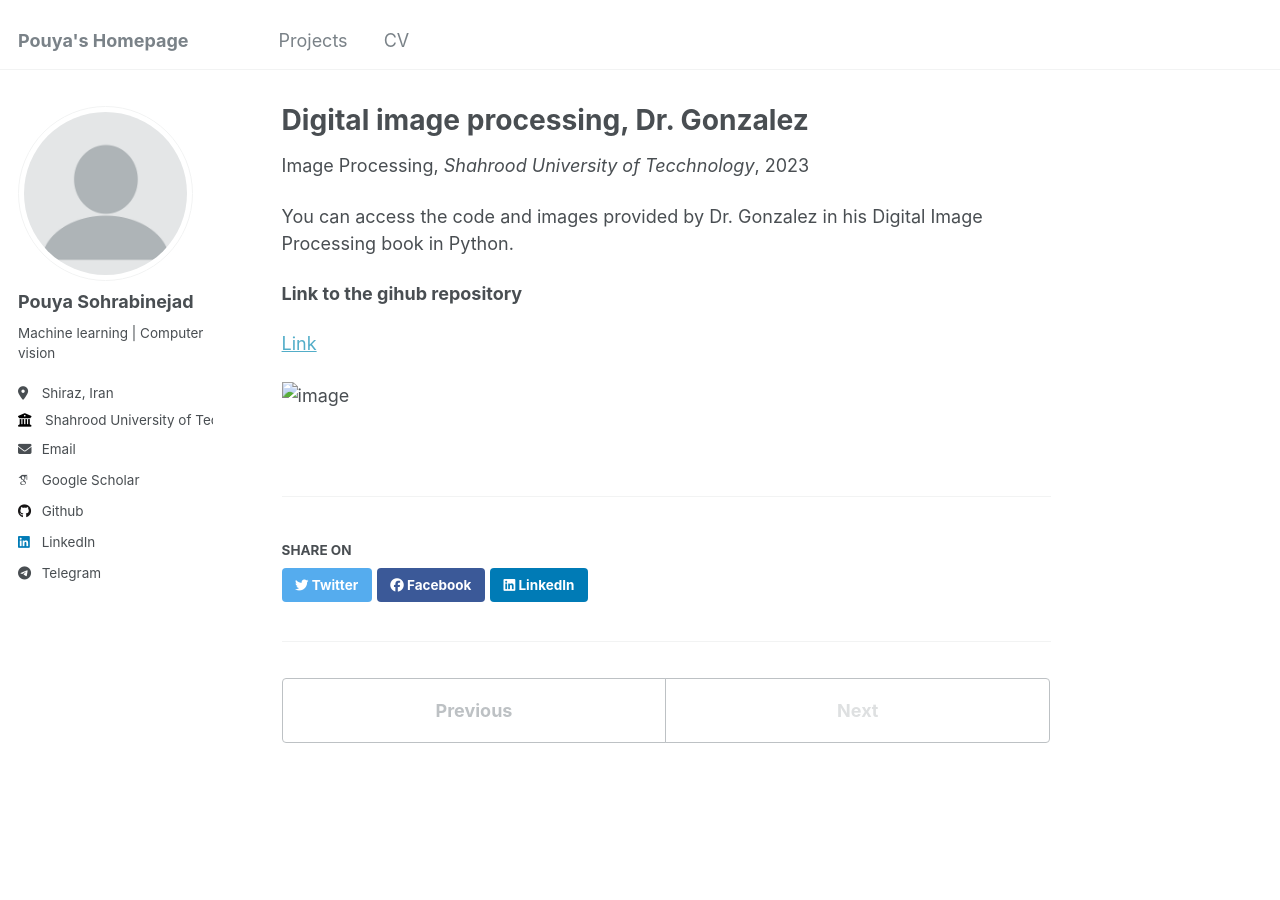
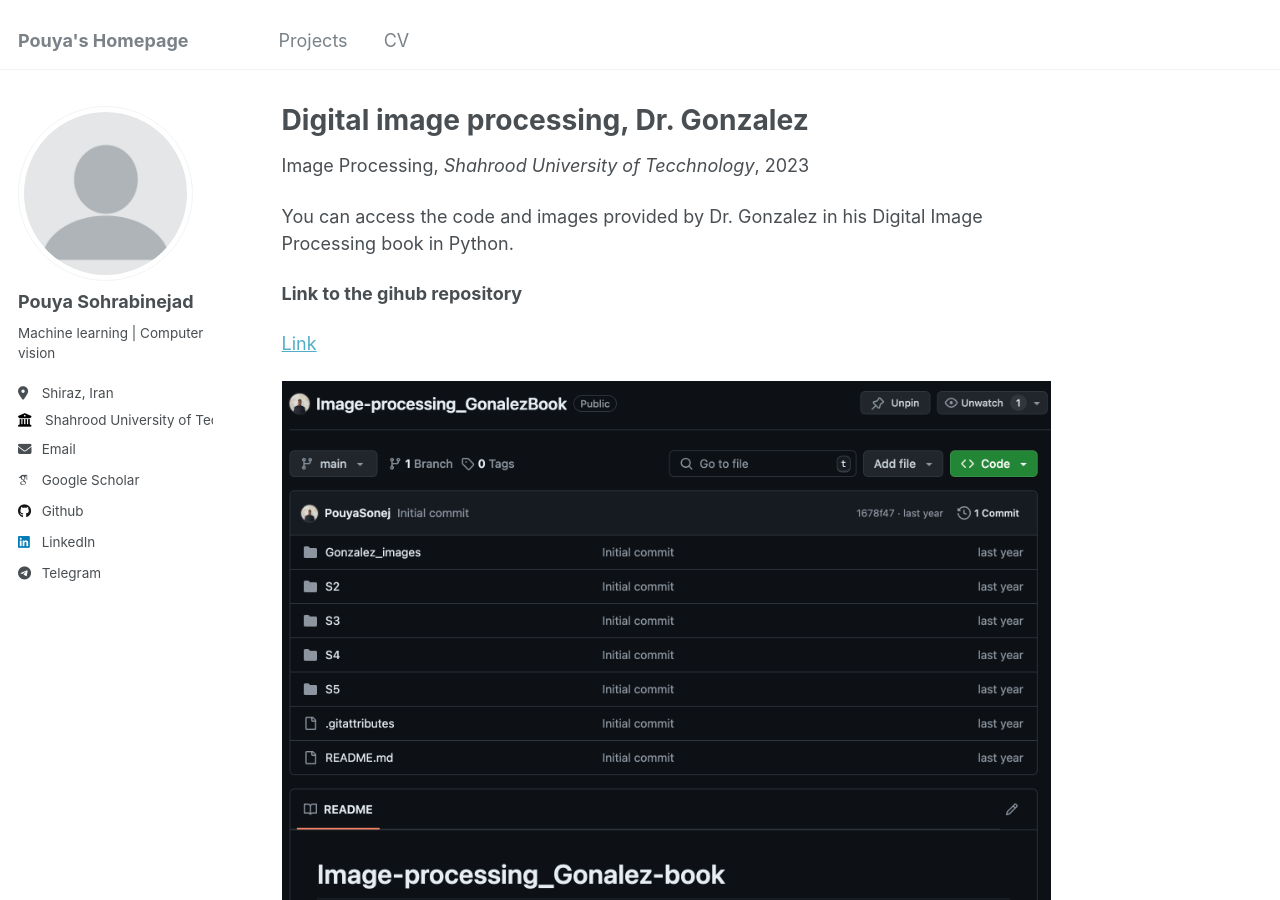
Before and after one commit to PouyaSonej/PouyaSonej.github.io, a Jekyll site: the page built from _teaching/project-1.md, in a window 1280 px wide and 900 px high. Built offline with Jekyll 4.4.1, drawn with Linux system fonts in a browser that asks for light colours; some web fonts are replaced.

Commit message:
Update project-1.md

```diff
--- a/_teaching/project-1.md
+++ b/_teaching/project-1.md
@@ -15,4 +15,4 @@ You can access the code and images provided by Dr. Gonzalez in his Digital Image
 
 [Link](https://github.com/PouyaSonej/Image-processing_GonalezBook.git)
 
-![image]()
+![image](https://github.com/PouyaSonej/PouyaSonej.github.io/blob/274576b97fb14de002051e8102990e9bfc5f20f5/images/Project1.png)
```
